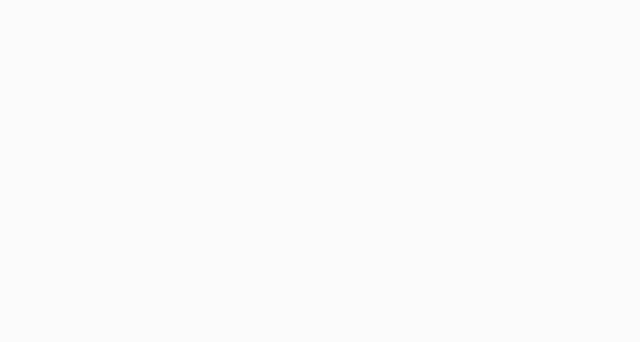
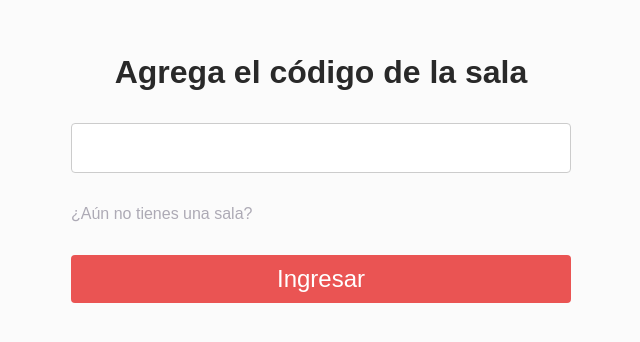
Before and after one commit to AGuardiola20/secret-santa, a React (Vite) app: page /code in a window 1280 px wide. Before the commit this address had no page. Shown: the part 222-564 px from the top of the page, without its empty margins (319-959 px from the left). Built offline with nearby package versions, Linux system fonts and the light colour scheme; a web font is replaced by a local one.

Commit message:
add: CodeScreen

```diff
--- a/src/App.tsx
+++ b/src/App.tsx
@@ -1,11 +1,13 @@
 import { BrowserRouter as Router, Routes, Route } from "react-router-dom";
 import SplashScreen from "./screens/SplashScreen";
+import CodeScreen from "./screens/CodeScreen";
 
 function App() {
   return (
     <Router>
       <Routes>
         <Route path="/" element={<SplashScreen />} />
+        <Route path="/code" element={<CodeScreen />} />
       </Routes>
     </Router>
   );
--- a/src/GlobalStyles.ts
+++ b/src/GlobalStyles.ts
@@ -14,7 +14,8 @@ p,
 span,
 label,
 input,
-button {
+button,
+a {
   margin: 0;
   padding: 0;
   font-family: "Parkinsans", sans-serif;
--- /dev/null
+++ b/src/screens/CodeScreen.tsx
@@ -0,0 +1,108 @@
+import styled from "styled-components";
+import { useForm, SubmitHandler } from "react-hook-form";
+import Btn from "../components/Btn";
+import { Link } from "react-router-dom";
+
+const Container = styled.div`
+  display: flex;
+  flex-direction: column;
+  justify-content: center;
+  align-items: center;
+  height: 100vh;
+  max-width: 500px;
+  margin: auto;
+  padding: 0 20px;
+`;
+
+const MainContainer = styled.div`
+  display: flex;
+  flex-direction: column;
+  justify-content: center;
+  align-items: center;
+  gap: 2rem;
+  width: 100%;
+`;
+
+const FormContainer = styled.form`
+  display: flex;
+  flex-direction: column;
+  justify-content: space-between;
+  gap: 2rem;
+`;
+
+const Title = styled.p`
+  font-size: 2rem;
+  font-weight: 600;
+  text-align: center;
+`;
+
+const Input = styled.input`
+  box-sizing: border-box;
+  width: 100%;
+  padding: 10px;
+  font-size: 1.5rem;
+  border: 1px solid #ccc;
+  border-radius: 4px;
+`;
+
+const ErrorMessage = styled.span`
+  color: ${({ theme }) => theme.colors.primary};
+  font-size: 14px;
+`;
+
+const StyledLink = styled(Link)`
+  color: ${({ theme }) => theme.colors.textTertiary};
+  text-decoration: none;
+  font-size: 1rem;
+  font-weight: 400;
+  transition: color 0.3s ease;
+
+  &:hover {
+    color: ${({ theme }) => theme.colors.primaryHover};
+  }
+`;
+
+type FormValues = {
+  code: string;
+};
+
+const CodeScreen = () => {
+  const {
+    register,
+    handleSubmit,
+    formState: { errors },
+  } = useForm<FormValues>();
+
+  // TODO: Manejar la logica para validar codigo en la base de datos
+  const onSubmit: SubmitHandler<FormValues> = (data) => {
+    console.log("Código enviado:", data.code);
+  };
+
+  return (
+    <Container>
+      <MainContainer>
+        <Title>Agrega el código de la sala</Title>
+        <FormContainer
+          onSubmit={handleSubmit(onSubmit)}
+          style={{ width: "100%" }}
+        >
+          <Input
+            type="text"
+            {...register("code", {
+              required: "El código es obligatorio",
+              minLength: {
+                value: 4,
+                message: "El código debe tener al menos 4 caracteres",
+              },
+            })}
+          />
+          {errors.code && <ErrorMessage>{errors.code.message}</ErrorMessage>}
+          <StyledLink to={"/newCode"}>¿Aún no tienes una sala?</StyledLink>
+          <Btn text="Ingresar" type="submit" />
+        </FormContainer>
+      </MainContainer>
+    </Container>
+  );
+};
+
+export default CodeScreen;
```
